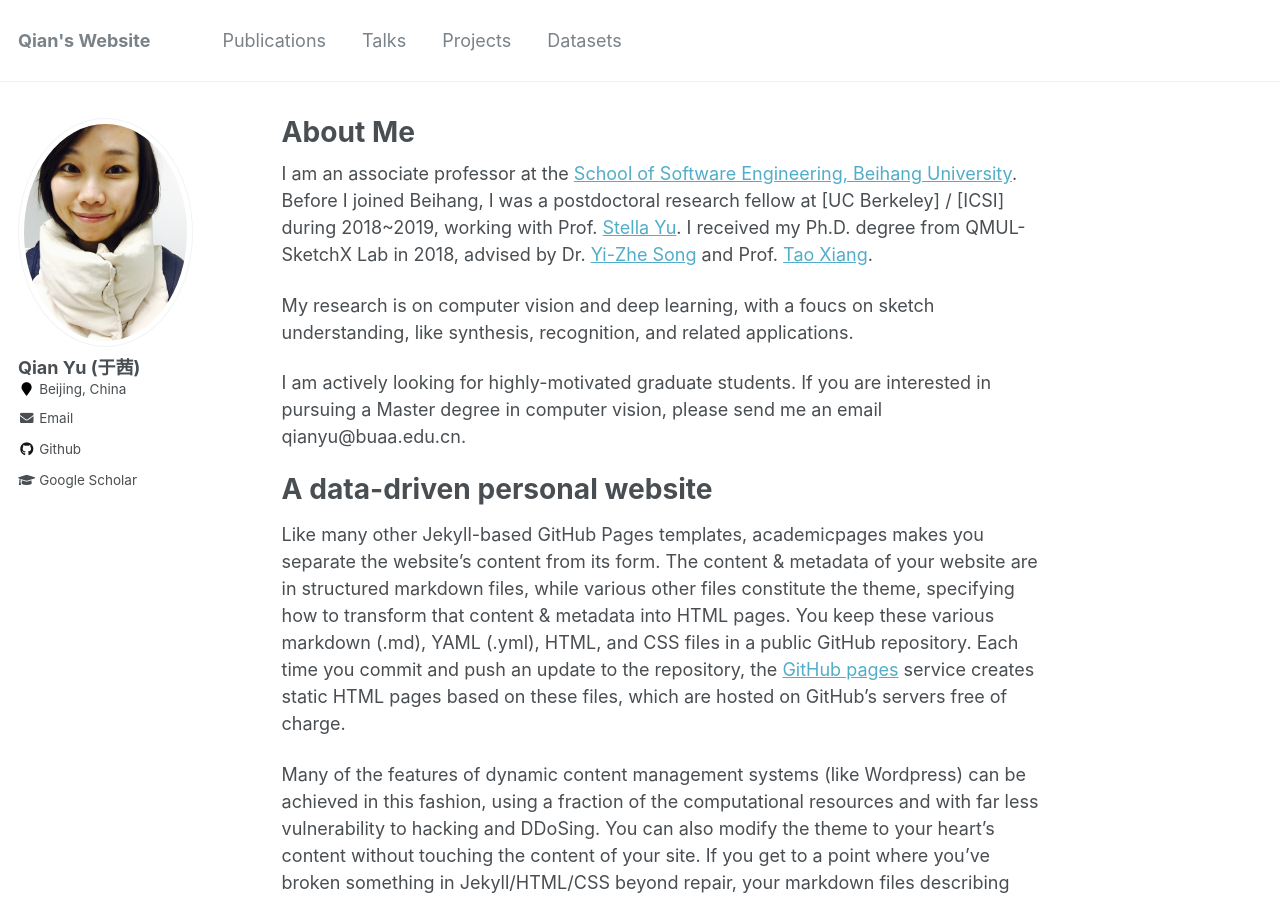
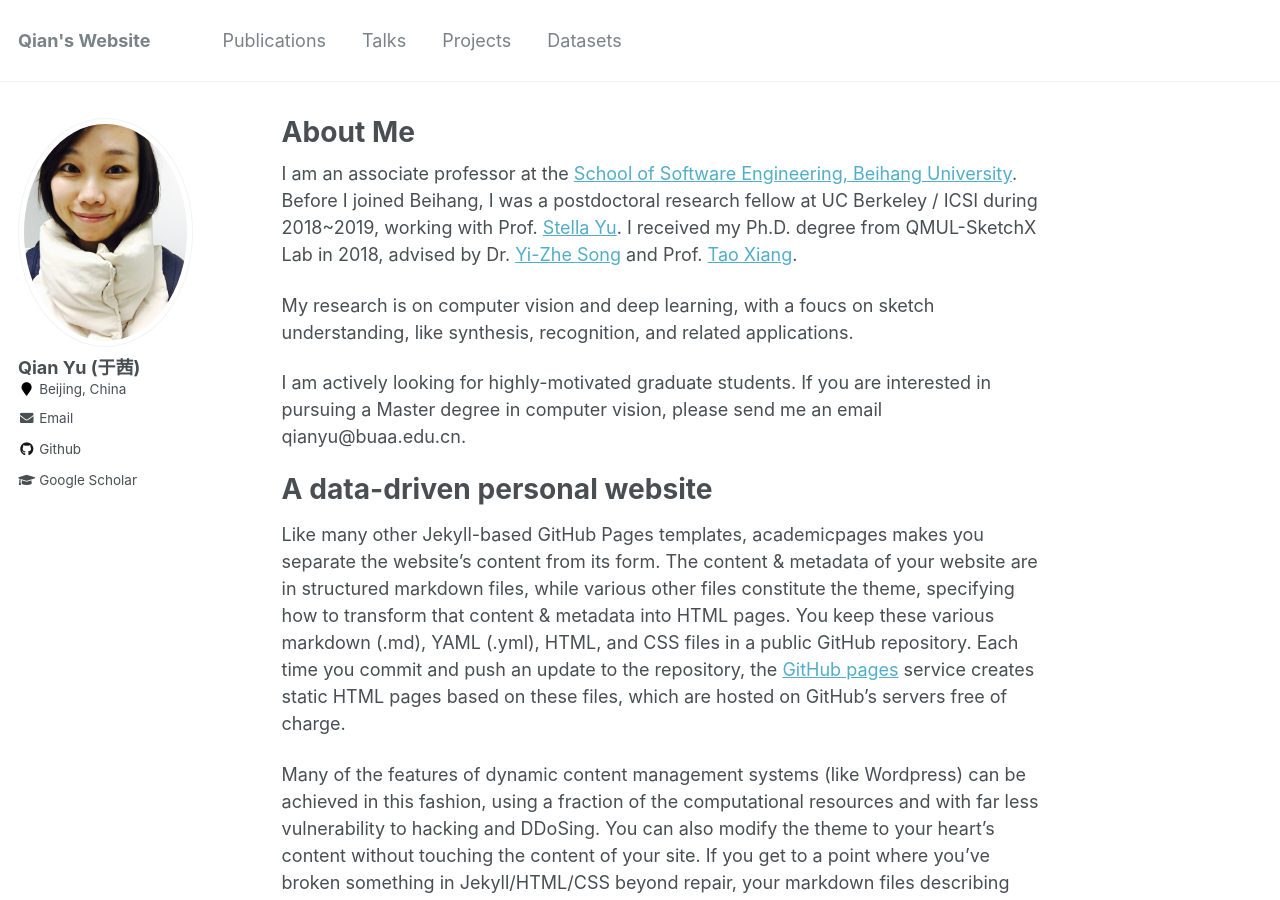
Before and after one commit to yuqian1023/yuqian1023.github.io, a Jekyll site: the page built from _pages/about.md, in a window 1280 px wide and 900 px high. Built offline with Jekyll 4.4.1, drawn with Linux system fonts in a browser that asks for light colours.

```diff
--- a/_pages/about.md
+++ b/_pages/about.md
@@ -7,7 +7,7 @@ redirect_from:
   - /about/
   - /about.html
 ---
-I am an associate professor at the [School of Software Engineering, Beihang University](http://soft.buaa.edu.cn/). Before I joined Beihang, I was a postdoctoral research fellow at [UC Berkeley] / [ICSI] during 2018~2019, working with Prof. [Stella Yu](http://www1.icsi.berkeley.edu/~stellayu/). I received my Ph.D. degree from QMUL-SketchX Lab in 2018, advised by Dr. [Yi-Zhe Song](http://personal.ee.surrey.ac.uk/Personal/Y.Song/) and Prof. [Tao Xiang](http://personal.ee.surrey.ac.uk/Personal/T.Xiang/index.html).
+I am an associate professor at the [School of Software Engineering, Beihang University](http://soft.buaa.edu.cn/). Before I joined Beihang, I was a postdoctoral research fellow at UC Berkeley / ICSI during 2018~2019, working with Prof. [Stella Yu](http://www1.icsi.berkeley.edu/~stellayu/). I received my Ph.D. degree from QMUL-SketchX Lab in 2018, advised by Dr. [Yi-Zhe Song](http://personal.ee.surrey.ac.uk/Personal/Y.Song/) and Prof. [Tao Xiang](http://personal.ee.surrey.ac.uk/Personal/T.Xiang/index.html).
 
 My research is on computer vision and deep learning, with a foucs on sketch understanding, like synthesis, recognition, and related applications.
 
```
